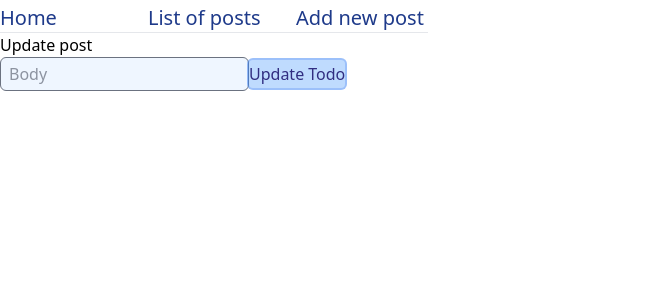
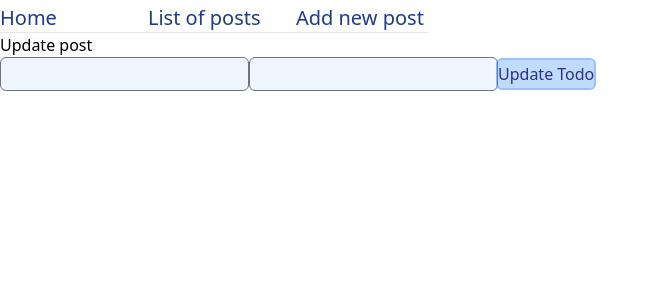
Before and after one commit to roksolanadutchak/post-app, a React (Create React App) app: page /edit/1 in a window 1280 px wide. Shown: the top 300 px of the page, without its empty margins (0-659 px from the left). Built offline with nearby package versions, Linux system fonts and the light colour scheme; no server answers.

Commit message:
add validation with formik, add text inside input when editing post

```diff
--- a/src/Components/AddPost.js
+++ b/src/Components/AddPost.js
@@ -2,19 +2,8 @@ import React from "react";
 import {  Field, Formik, Form } from "formik";
 import {useMutation} from "@apollo/client";
 import {CREATE_POST_INPUT} from "../GraphQL/Mutations";
-import * as Yup from 'yup';
-const createSchema = Yup.object().shape({
-    title: Yup.string()
-        .min(5, 'Too short!')
-        .max(25, 'Too long')
-        .required('Required!')
-        .matches( /^[a-zA-Z\s]*$/, 'Symbols, numbers and cyrillic letters is not allowed'),
-    body: Yup.string()
-        .min(5, 'Too short!')
-        .max(75, 'Too long')
-        .required('Required!')
-        .matches( /^[a-zA-Z\s]*$/, 'Symbols, numbers and cyrillic letters is not allowed')
-})
+import {validateBody, validateTitle}  from "../shared/validation"
+
 function AddPost  () {
     const [createPost] = useMutation(CREATE_POST_INPUT)
     return(
@@ -25,7 +14,6 @@ function AddPost  () {
                         title: '',
                         body: ''
                     }}
-                    validationSchema={createSchema}
                     onSubmit={(values => {
                         createPost({
                             variables: {
@@ -34,16 +22,12 @@ function AddPost  () {
                         })
                     })}
                 >
-                    {({ errors, touched}) => (
+                    {({ errors, touched, isValidating}) => (
                             <Form>
-                                <Field name="title" placeholder="Title" className="input"/>
-                                {errors.title && touched.title ? (
-                                    <div className="text-red-900">{errors.title}</div>
-                                ) : null}
-                                <Field name="body" placeholder="Body" className="input"/>
-                                {errors.body && touched.body ? (
-                                    <div className="text-red-900">{errors.body}</div>
-                                ): null}
+                                <Field name="title" placeholder="Title" className="input" validate={validateTitle} />
+                                {errors.title && touched.title && <div className="text-red-900">{errors.title}</div>}
+                                <Field name="body" placeholder="Body" className="input" validate={validateBody}/>
+                                {errors.body && touched.body && <div className="text-red-900">{errors.body}</div>}
                                 <button type="submit" className="btn btn-submit">Submit</button>
                             </Form>
                         )}
--- a/src/Components/EditPost.js
+++ b/src/Components/EditPost.js
@@ -1,38 +1,48 @@
-import React from "react";
+import React, {useEffect, useState} from "react";
 import {useParams} from "react-router";
 import {UPDATE_POST} from "../GraphQL/Mutations";
-import {useMutation} from "@apollo/client";
+import {useMutation, useQuery} from "@apollo/client";
 import { Field, Form, Formik } from 'formik';
-import * as Yup from 'yup';
-
-const EditSchema = Yup.object().shape({
-    body: Yup.string()
-        .min(5, 'Too short!')
-        .max(75, 'Too long')
-        .required('Required!')
-        .matches( /^[a-zA-Z\s]*$/, 'Symbols, numbers and cyrillic letters is not allowed')
-})
+import {LOAD_POST} from "../GraphQL/Queries";
+import {validateBody, validateTitle}  from "../shared/validation"
 
 function EditPost(){
     const { id }= useParams();
+    const {loading,  data} = useQuery(LOAD_POST, {
+        variables : {
+            id: id
+        }
+    })
     const [updatePost] = useMutation(UPDATE_POST);
+    const [title, setTitle] = useState('')
+    const [body, setBody] = useState('')
+    useEffect(() => {
+        if(data) {
+            setTitle(data.post.title)
+            setBody(data.post.body)
+        }
+    }, [data])
     return(
         <div>
             <h1>Update post</h1>
-            <Formik initialValues={{body: ''}}
-                    validationSchema={EditSchema}
-                    onSubmit={(values) =>{
-                        updatePost({
-                            variables: {
-                                id: id,
-                                input: values
-                            }}
-                        )
+            <Formik enableReinitialize
+                initialValues={{body: body, title: title,}}
+                    onSubmit={(values, {resetForm}) =>{
+                        console.log(values)
+                            updatePost({
+                                variables: {
+                                    id: id,
+                                    input: {...values}
+                                }}
+                            )
+                        resetForm({...values})
                     }}>
-                {({errors, touched }) =>(
+                {({errors, touched, isValidating }) =>(
                     <Form>
-                        <Field name='body' placeholder="Body" className="input"/>
-                        {errors.body && touched.body ? <div className="text-red-900">{errors.body}</div> : null}
+                        <Field name='title'  className="input" validate={validateTitle}/>
+                        {errors.title && touched.title && <div className="text-red-900">{errors.title}</div>}
+                        <Field name='body'  className="input"  validate={validateBody}/>
+                        {errors.body && touched.body && <div className="text-red-900">{errors.body}</div>}
                         <button type="submit" className="btn btn-submit">Update Todo</button>
                     </Form>
                 )}
--- a/src/Components/GetPosts.js
+++ b/src/Components/GetPosts.js
@@ -7,17 +7,10 @@ import { default as dismiss } from '../assets/delete.svg';
 import { default as pencil} from '../assets/pencil.svg'
 
 function GetPosts(){
-    const {loading,  data} = useQuery(LOAD_POSTS);
-    const [deletePost, { error }] = useMutation(DELETE_POST);
-    const [posts, setPosts] = useState([])
+    const {loading,  data} = useQuery(LOAD_POSTS );
+    const [deletePost] = useMutation(DELETE_POST);
 
-    useEffect(() => {
-        if(data) {
-            setPosts(data)
-        }
-    }, [data])
     if (loading) return 'Loading...';
-
     return (
         <div className="container mx-auto ">
             <div className="post-wrapper">
--- a/src/GraphQL/Mutations.js
+++ b/src/GraphQL/Mutations.js
@@ -18,6 +18,7 @@ export const UPDATE_POST = gql`
       updatePost(id: $id, input: $input) {
         id
         body
+        title
       }
     }
 `
--- a/src/GraphQL/Queries.js
+++ b/src/GraphQL/Queries.js
@@ -24,3 +24,12 @@ export const LOAD_POSTS = gql `
           }
         }
 `
+export const LOAD_POST = gql`
+    query ($id: ID!){
+  post(id: $id) {
+    id
+    title
+    body
+  }
+}
+`
--- /dev/null
+++ b/src/shared/validation.js
@@ -0,0 +1,22 @@
+export const validateTitle = (value) => {
+    let error;
+    if(!value){
+        error = 'Required'
+    } else if(value.length < 5){
+        error = 'Too short!'
+    } else if(!/^[a-zA-Z\s]*$/.test(value)){
+        error = 'Symbols, numbers and cyrillic letters is not allowed'
+    }
+    return error;
+}
+export const  validateBody = (value) => {
+    let error;
+    if(!value){
+        error = 'Required'
+    } else if(value.length < 20){
+        error = 'Too short!'
+    } else if(!/^[a-zA-Z\s]*$/.test(value)){
+        error = 'Symbols, numbers and cyrillic letters is not allowed'
+    }
+    return error;
+}
```
